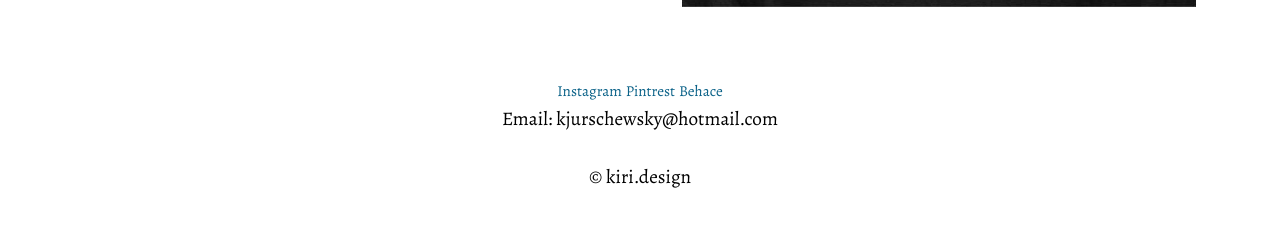
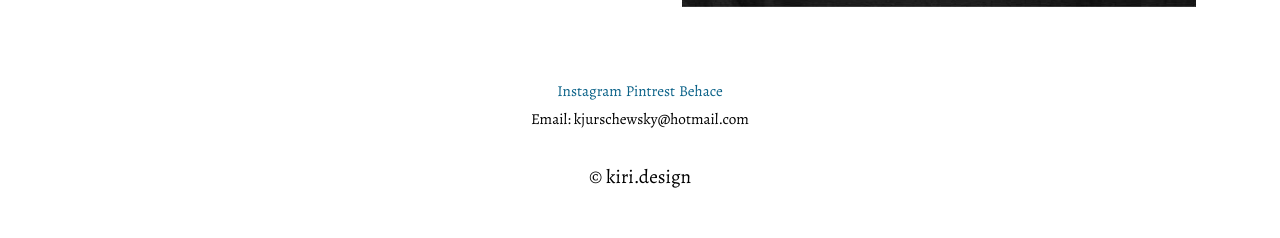
Before and after one commit to kiri-jurschewsky/kiri.design, a Jekyll site: the page built from index.html, in a window 1280 px wide. Shown: the part 988-1226 px from the top of the page. Built offline with Jekyll 4.4.1, drawn with Linux system fonts in a browser that asks for light colours; some web fonts are replaced.

Commit message:
fixed iimal size

```diff
--- a/_layouts/default.html
+++ b/_layouts/default.html
@@ -38,7 +38,7 @@
     <a class="micro" href="https://www.instagram.com/kiri.design/">Instagram</a>
     <a class="micro" href="https://www.pinterest.ca/jurschewsky/">Pintrest</a>
     <a class="micro" href="https://www.behance.net/search?content=projects&sort=appreciations&time=week&search=Kiri%20Jurschewsky">Behace</a>
-    <p>Email: kjurschewsky@hotmail.com</p>
+    <p class="micro">Email: kjurschewsky@hotmail.com</p>
     <p>© kiri.design</p>
 
   </footer>
```
